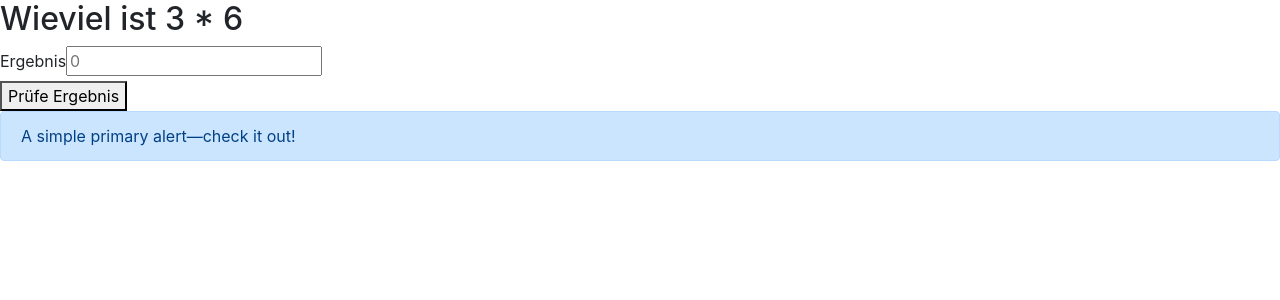
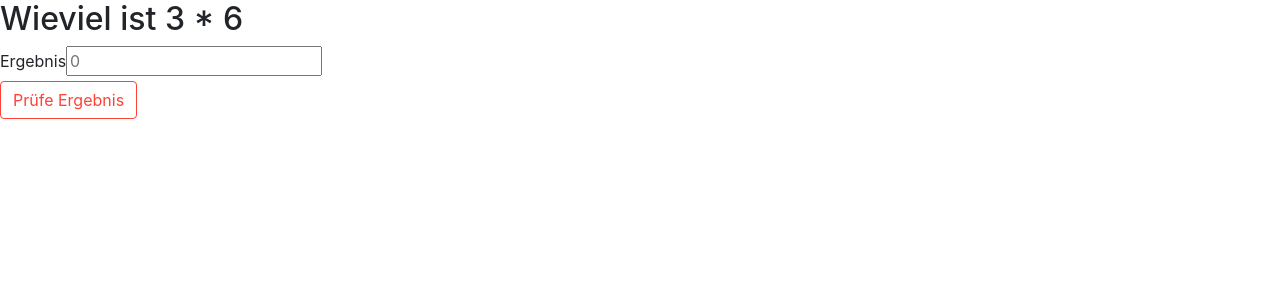
Before and after one commit to krutzfeld/angular-kurs-eins, an Angular app: page / in a window 1280 px wide. Shown: the top 300 px of the page. Built offline with nearby package versions, Linux system fonts and the light colour scheme.

Commit message:
Wegen Material Problemen auf Bootstrap geswitched

```diff
--- a/angular.json
+++ b/angular.json
@@ -49,7 +49,7 @@
               "src/assets"
             ],
             "styles": [
-              "src/styles.css"
+              "src/styles.scss"
             ],
             "scripts": []
           },
--- a/package.json
+++ b/package.json
@@ -3,7 +3,7 @@
   "version": "0.0.0",
   "scripts": {
     "ng": "ng",
-    "start": "ng serve",
+    "start": "ng serve --watch",
     "build": "ng build",
     "test": "ng test",
     "lint": "ng lint",
@@ -21,6 +21,7 @@
     "@angular/platform-browser": "~9.0.1",
     "@angular/platform-browser-dynamic": "~9.0.1",
     "@angular/router": "~9.0.1",
+    "bootstrap": "^4.4.1",
     "rxjs": "~6.5.4",
     "tslib": "^1.10.0",
     "zone.js": "~0.10.2"
--- a/src/app/app.component.html
+++ b/src/app/app.component.html
@@ -1,4 +1,4 @@
-<form class="game-form" (ngSubmit)="onSubmit()">
+<form class="game-form" (ngSubmit)="onSubmit()" #gameForm="ngForm">
     <h2>Wieviel ist {{faktor1}} * {{faktor2}}</h2>
 
     <div>
@@ -10,11 +10,15 @@
     </div>
 
     <div>
-        <button type="submit">Prüfe Ergebnis</button>
+        <button class="btn btn-outline-danger" type="submit">Prüfe Ergebnis</button>
     </div>
 
-    <div class="alert alert-primary" role="alert">
-        A simple primary alert—check it out!
+    <div *ngIf="isCorrect" class="alert alert-primary" role="alert" >
+        Korrekt
+    </div>
+
+    <div *ngIf="!isCorrect && gameForm.touched"  class="alert alert-primary" role="alert">
+        Falsch
     </div>
 
 </form>
--- a/src/styles.css
+++ /dev/null
@@ -1 +0,0 @@
-/* You can add global styles to this file, and also import other style files */
--- /dev/null
+++ b/src/styles.scss
@@ -0,0 +1,6 @@
+$theme-colors: (
+        "primary": #0074d9,
+        "danger": #ff4136
+);
+
+@import "node_modules/bootstrap/scss/bootstrap";
```
Also changed, not shown: 2 other files (tests, documents, lock files or other folders).
